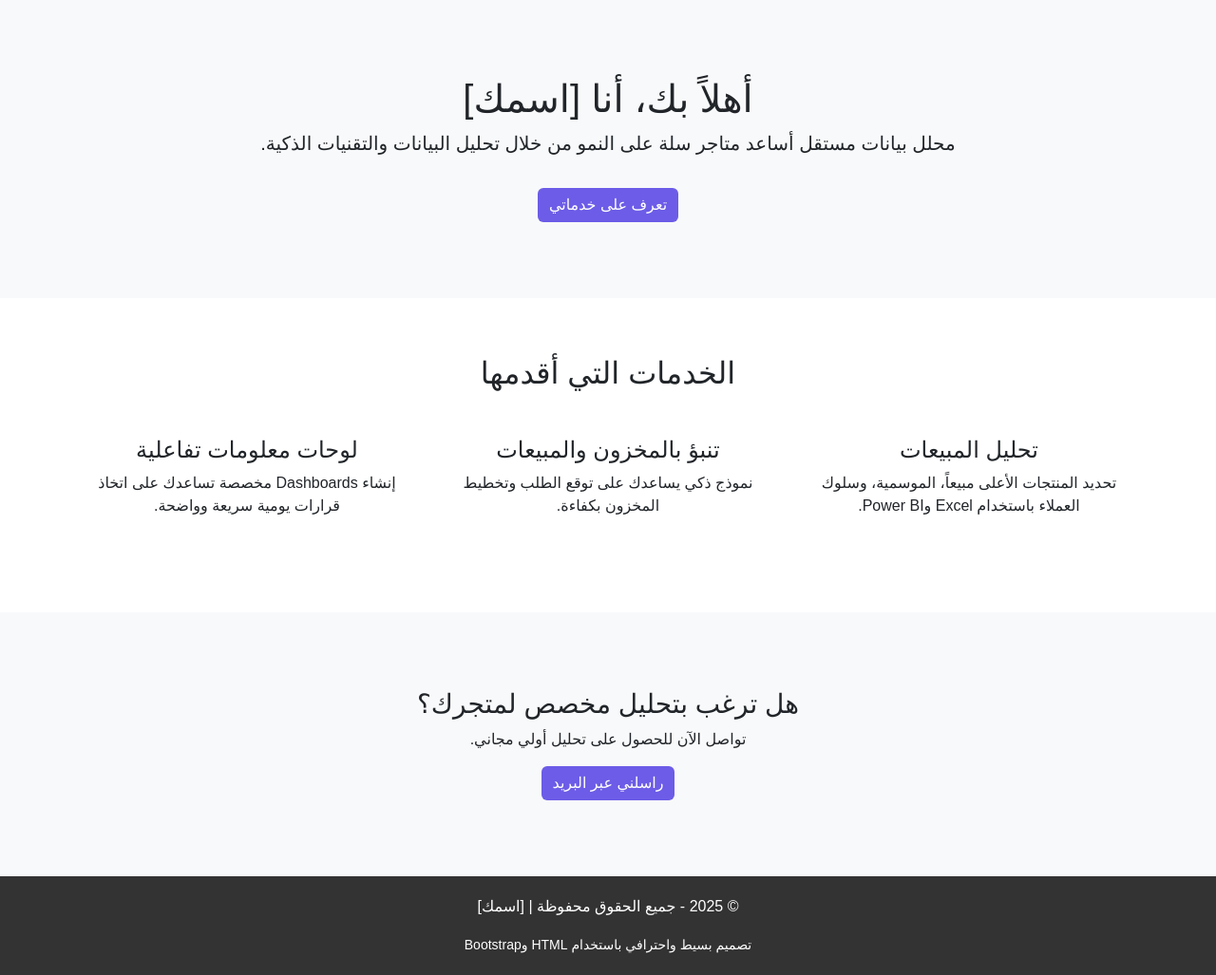
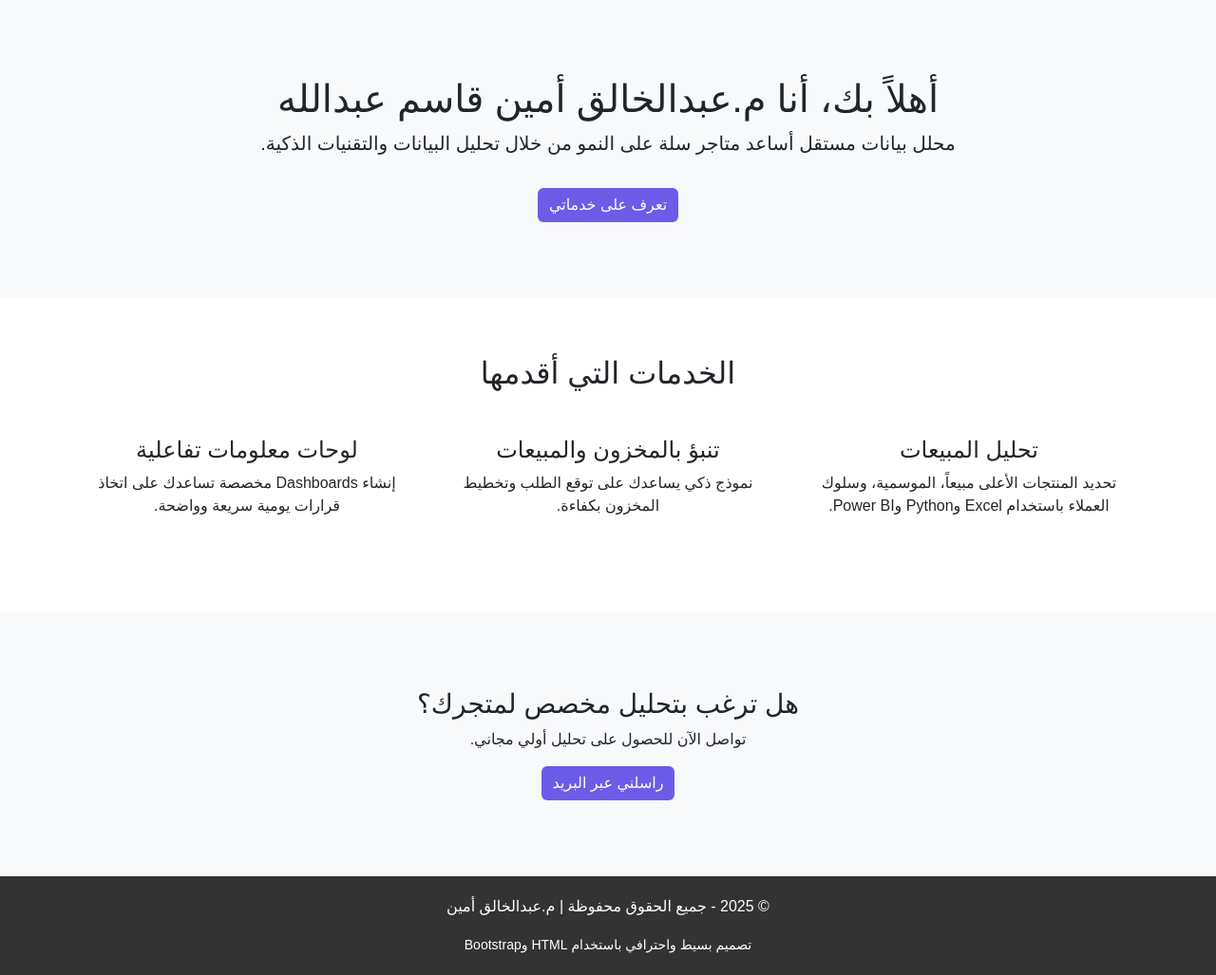
Before and after one commit to asuhbani/asuhbani.github.io, a plain HTML site: page index.html in a window 1280 px wide. Shown: the whole page at 95% size. Drawn offline with nearby package versions, Linux system fonts and the light colour scheme.

Commit message:
Update index.html

```diff
--- a/index.html
+++ b/index.html
@@ -19,7 +19,7 @@
   <!-- Hero Section -->
   <section class="hero">
     <div class="container">
-      <h1>أهلاً بك، أنا [اسمك]</h1>
+      <h1>أهلاً بك، أنا م.عبدالخالق أمين قاسم عبدالله</h1>
       <p class="lead">محلل بيانات مستقل أساعد متاجر سلة على النمو من خلال تحليل البيانات والتقنيات الذكية.</p>
       <a href="#services" class="btn btn-primary mt-3">تعرف على خدماتي</a>
     </div>
@@ -32,7 +32,7 @@
       <div class="row text-center">
         <div class="col-md-4 mb-4">
           <h4>تحليل المبيعات</h4>
-          <p>تحديد المنتجات الأعلى مبيعاً، الموسمية، وسلوك العملاء باستخدام Excel وPower BI.</p>
+          <p>تحديد المنتجات الأعلى مبيعاً، الموسمية، وسلوك العملاء باستخدام Excel وPython وPower BI.</p>
         </div>
         <div class="col-md-4 mb-4">
           <h4>تنبؤ بالمخزون والمبيعات</h4>
@@ -51,14 +51,14 @@
     <div class="container">
       <h3>هل ترغب بتحليل مخصص لمتجرك؟</h3>
       <p>تواصل الآن للحصول على تحليل أولي مجاني.</p>
-      <a href="mailto:your@email.com" class="btn btn-primary">راسلني عبر البريد</a>
+      <a href="a7q2014@gmail,com" class="btn btn-primary">راسلني عبر البريد</a>
     </div>
   </section>
 
   <!-- Footer -->
   <footer>
     <div class="container">
-      <p>© 2025 - جميع الحقوق محفوظة | [اسمك]</p>
+      <p>© 2025 - جميع الحقوق محفوظة | م.عبدالخالق أمين</p>
       <small>تصميم بسيط واحترافي باستخدام HTML وBootstrap</small>
     </div>
   </footer>
```
